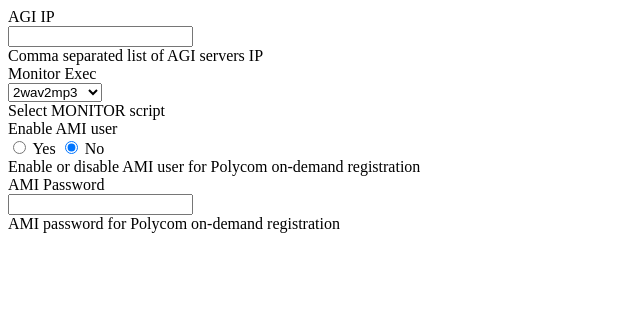
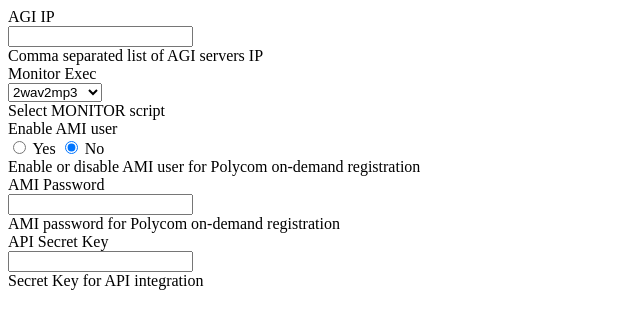
Before and after one commit to nethesis/contatta, a PHP site: page /views/form.php in a window 1280 px wide. Shown: the top 329 px of the page, without its empty margins (0-640 px from the left). Run offline with PHP 8.4, Linux system fonts and the light colour scheme; the template is opened without the code that fills it, so the values that code supplies are empty.

Commit message:
Show API secret key on FreePBX interface

```diff
--- a/views/form.php
+++ b/views/form.php
@@ -88,6 +88,24 @@
     </div>
   </div>
   <!--AMI password end-->
-
-
+  <!--API Secret Key-->
+  <div class="element-container">
+	<div class="row">
+	  <div class="form-group">
+		<div class="col-md-3">
+		  <label class="control-label" for="apisecret"><?php echo _("API Secret Key") ?></label>
+		  <i class="fa fa-question-circle fpbx-help-icon" data-for="apisecret"></i>
+		</div>
+		<div class="col-md-9">
+		  <input type="text" class="form-control" id="apisecret" name="apisecret" value="<?php echo $settings['secretkey'];?>" readonly />
+		</div>
+	  </div>
+	</div>
+	<div class="row">
+	  <div class="col-md-12">
+		<span id="apisecret-help" class="help-block fpbx-help-block"><?php echo _("Secret Key for API integration")?></span>
+	  </div>
+	</div>
+  </div>
+  <!--API Secret Key end-->
 </form>
```
